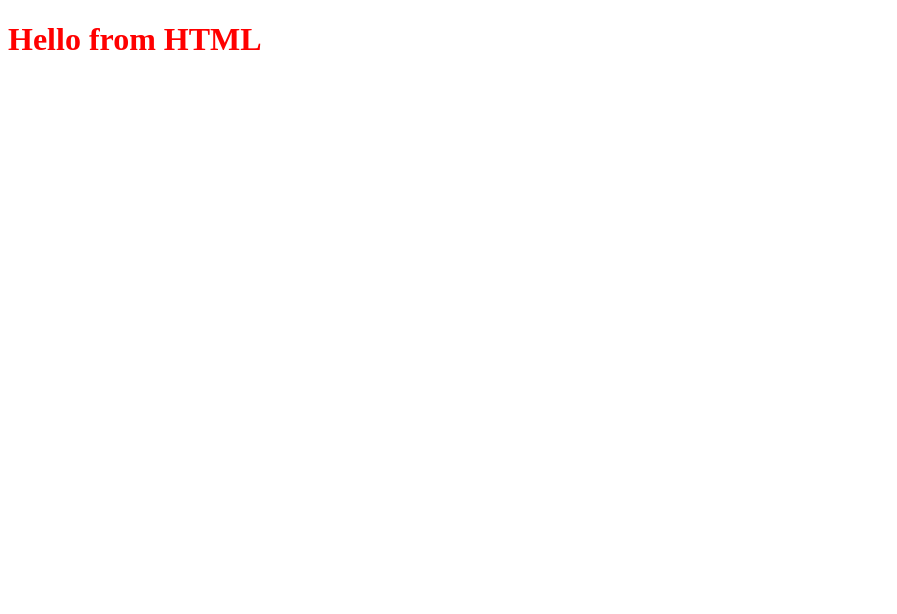
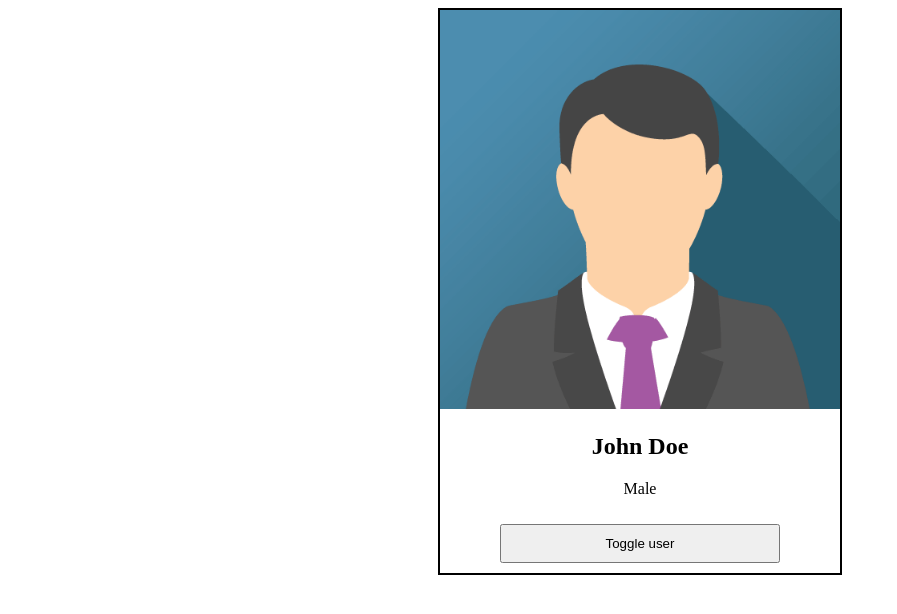
Before and after one commit to Khushboo1566/Bi-Development-Workshop, a plain HTML site: page index.html in a window 1280 px wide. Shown: the whole page, without its empty margins (0-897 px from the left). Drawn offline with Linux system fonts and the light colour scheme.

Commit message:
added user card

```diff
--- a/index.css
+++ b/index.css
@@ -1,3 +1,21 @@
-h1{
+/* h1{
     color:red;
+} */
+.card{
+    border-style: solid;
+    border-width: 2px;
+    border-color: black;
+    width: 400px;
+    text-align: center;
+    margin-left: auto;
+    margin-right: auto;
 }
+.card img{
+    width: 100%;
+
+}
+.card button{
+    width: 70%;
+    padding: 10px;
+    margin: 10px;
+}
--- a/index.html
+++ b/index.html
@@ -8,9 +8,16 @@
 
 </head>
 <body>
-    <h1>
+    <!-- <h1>
         Hello from HTML
-    </h1>
+    </h1> -->
+    <div class="card">
+        <img src="john.png" alt="user-image">
+        <h2>John Doe</h2>
+        <p>Male</p>
+         <button>Toggle user</button>
+    </div>
+
     <script src="index.js"></script>
 </body>
 </html>
--- a/index.js
+++ b/index.js
@@ -1 +1 @@
-alert("Hello from js");
+// alert("Hello from js");
```
Also changed, not shown: jane.png (added), john.png (added).
